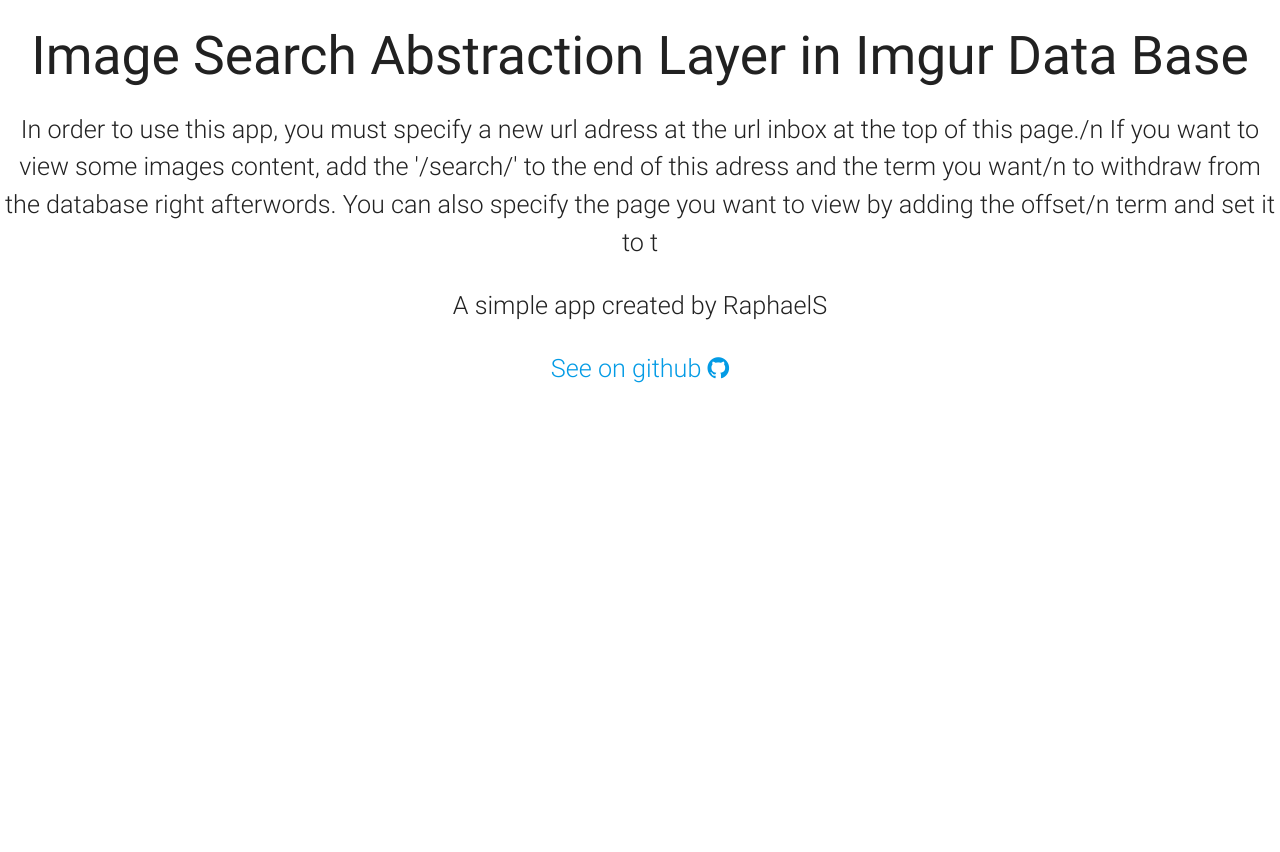
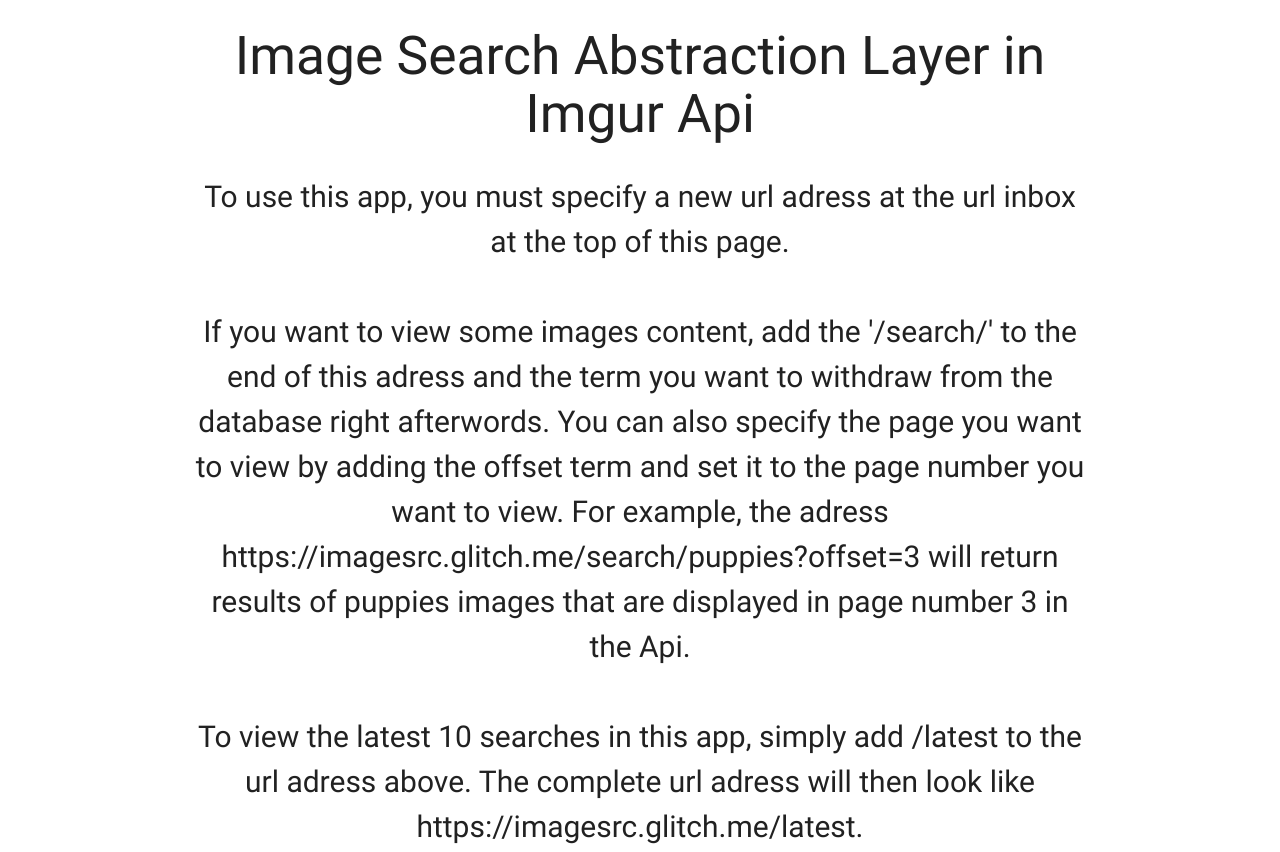
Before and after one commit to GiliKallner/image-search-abstruct-layer, a website: page views/index.html in a window 1280 px wide. Shown: the top 852 px of the page. Before the commit the page ends 800 px from the top, so only its background shows below. Drawn offline with nearby package versions, Linux system fonts and the light colour scheme; no server answers.

Commit message:
Checkpoint

```diff
--- a/public/style.css
+++ b/public/style.css
@@ -7,3 +7,7 @@
 * {
   box-sizing: border-box;
 }
+
+main>section>p {
+  font-size:30px !important
+}
--- a/views/index.html
+++ b/views/index.html
@@ -18,18 +18,25 @@
     <link rel="stylesheet" href="https://maxcdn.bootstrapcdn.com/font-awesome/4.7.0/css/font-awesome.min.css">
 
   </head>
-  <body class="center-align">
+  <body class="center-align container">
     <header>
-      <h2>Image Search Abstraction Layer in Imgur Data Base</h2>
+      <h2>Image Search Abstraction Layer in Imgur Api</h2>
     </header>
 
     <main>
       <section>
-        <p class="flow-text">
-          In order to use this app, you must specify a new url adress at the url inbox at the top of this page./n
-          If you want to view some images content, add the '/search/' to the end of this adress and the term you want/n
-          to withdraw from the database right afterwords. You can also specify the page you want to view by adding the offset/n
-          term and set it to t        </p>
+        <p>
+          To use this app, you must specify a new url adress at the url inbox at the top of this page.
+          <br/><br/>
+          If you want to view some images content, add the '/search/' to the end of this adress and the term you want
+          to withdraw from the database right afterwords. You can also specify the page you want to view by adding the offset
+          term and set it to the page number you want to view.
+          For example, the adress https://imagesrc.glitch.me/search/puppies?offset=3 will return results of puppies images that are
+          displayed in page number 3 in the Api.
+          <br/><br/>
+          To view the latest 10 searches in this app, simply add /latest to the url adress above. The complete url adress will
+          then look like https://imagesrc.glitch.me/latest.
+        </p>
       </section>
     </main>
 
```
